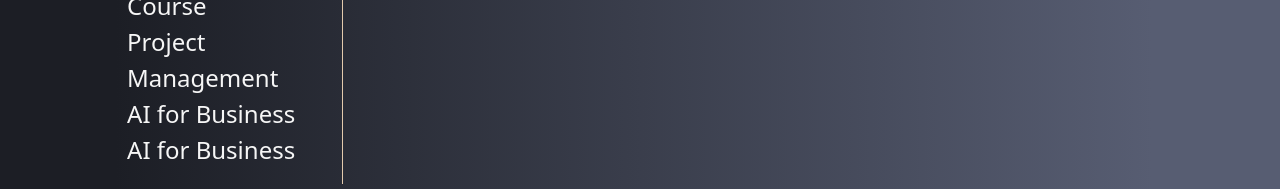
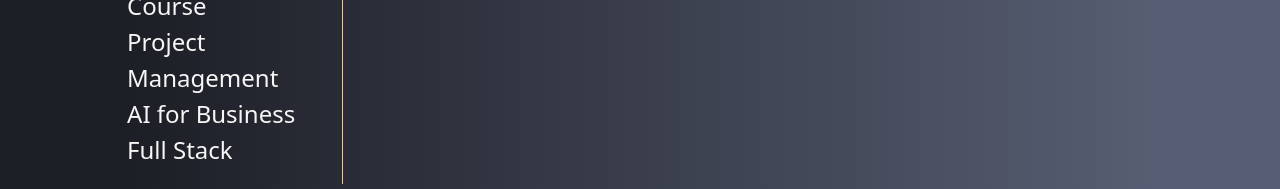
Before and after one commit to StefanP91/Portfolio, a React (Vite) app: page / in a window 1280 px wide. Shown: the part 3840-4029 px from the top of the page. Built offline with nearby package versions, Linux system fonts and the light colour scheme.

Commit message:
Change name of the project

```diff
--- a/src/assets/main-section-components/Projects.jsx
+++ b/src/assets/main-section-components/Projects.jsx
@@ -135,7 +135,7 @@ const Projects = () => {
 
         {
             name: 'Business Analytics',
-            description: 'Landing page for Business Analytics Course',
+            description: 'Landing page for Business Analytics',
             languages: 'HTML, CSS, Bootstrap, JavaScript',
             link: 'https://business-analytics-course.netlify.app/',
             img: 'images/ba-course.png',
@@ -163,7 +163,7 @@ const Projects = () => {
             img: 'images/ai-business.png',
         },
         {
-            name: 'AI for Business',
+            name: 'Full Stack',
             description: 'Landing page for Full Stack Course',
             languages: 'HTML, CSS, Bootstrap, JavaScript',
             link: 'https://chk-full-stack.netlify.app/',
```
